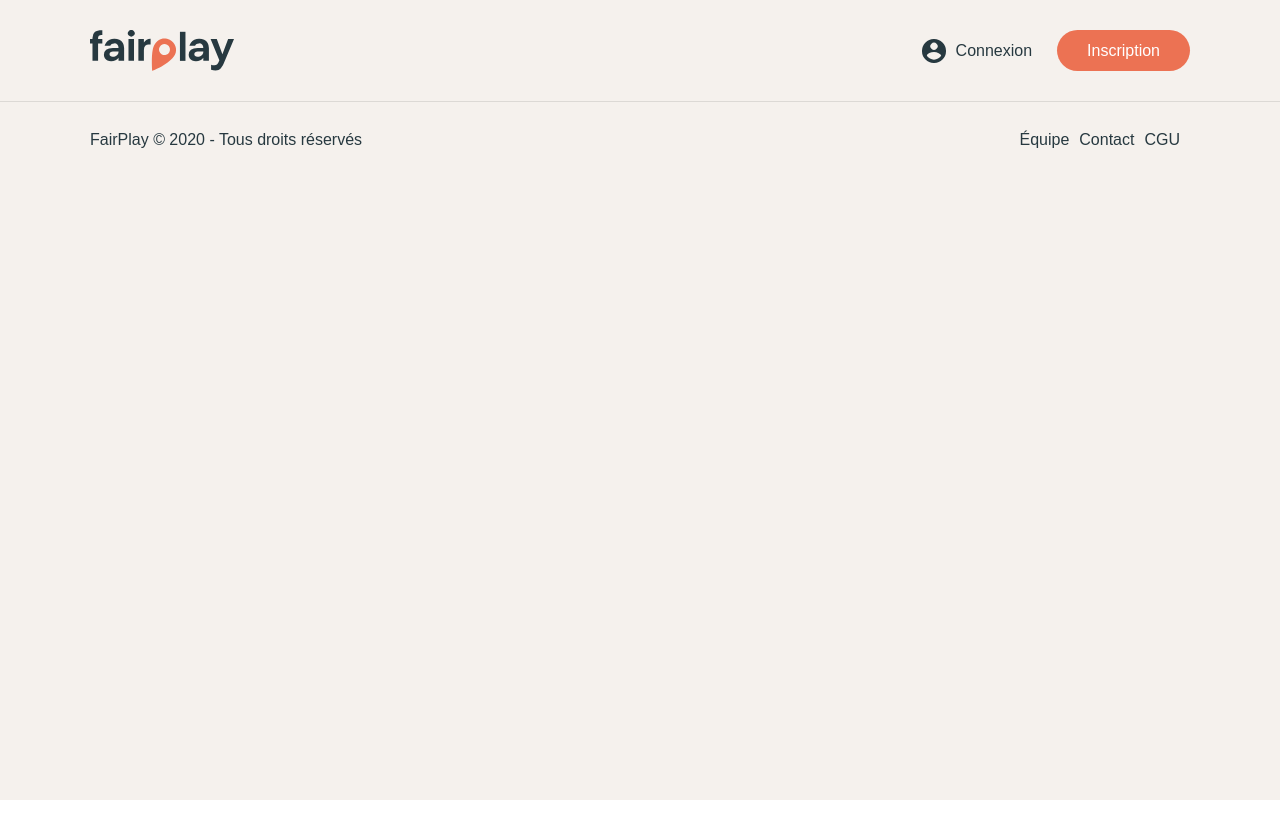
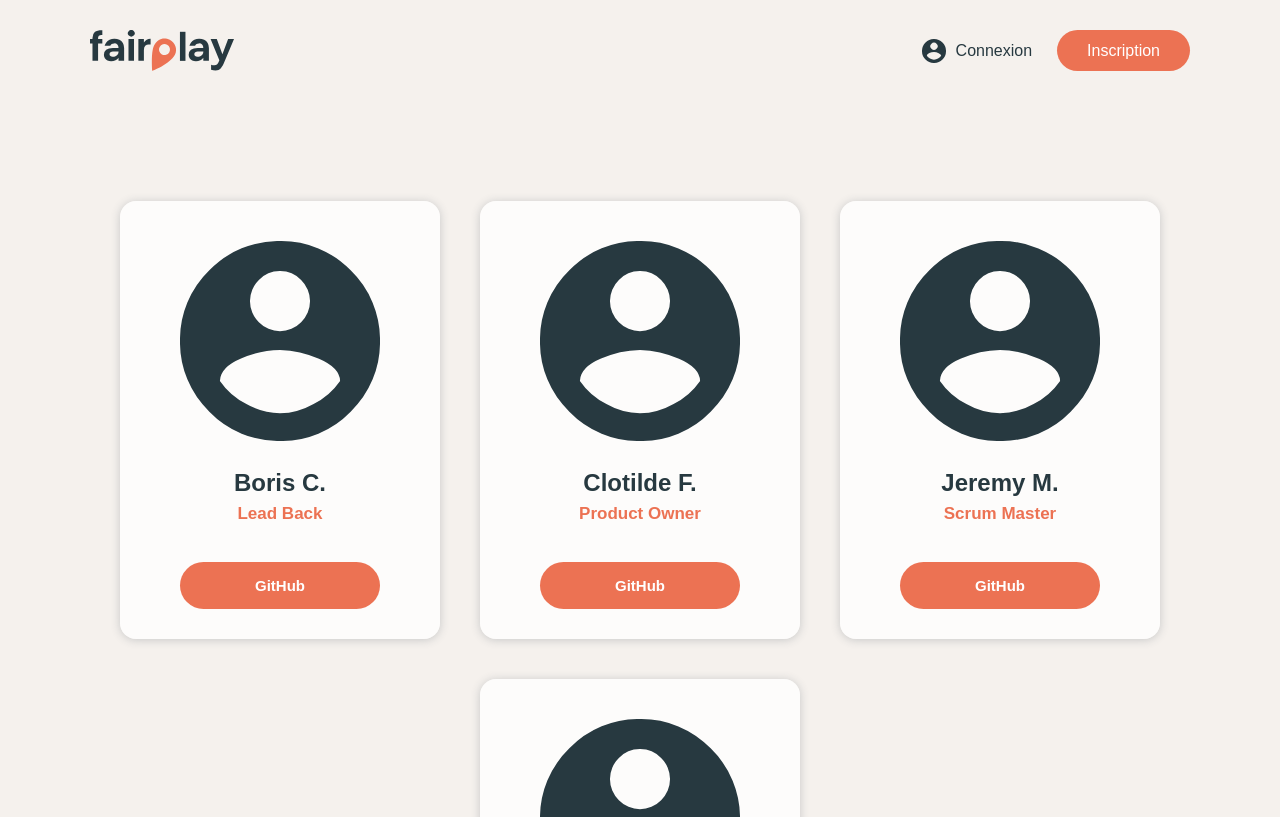
Before and after one commit to benjamin-russo/Fairplay, a React app in the folder frontend/: page /equipe in a window 1280 px wide. Shown: the top 817 px of the page. Built offline with nearby package versions, Linux system fonts and the light colour scheme.

Commit message:
team page and 404 components

```diff
--- a/frontend/src/components/App/index.js
+++ b/frontend/src/components/App/index.js
@@ -9,6 +9,8 @@ import Header from 'src/containers/Header';
 import Footer from 'src/components/Footer';
 import Login from 'src/containers/Login';
 import LoginModal from 'src/containers/LoginModal';
+import Error404 from 'src/components/Error404';
+import Team from 'src/components/Team';
 import './styles.css';
 
 // == Composant
@@ -30,6 +32,14 @@ const App = () => {
         <Search />
       </Route>
 
+      <Route path="/equipe">
+        <Team />
+      </Route>
+
+      <Route>
+        <Error404 />
+      </Route>
+
     </Switch>
     <Footer />
 
--- /dev/null
+++ b/frontend/src/components/Error404/index.js
@@ -0,0 +1,15 @@
+import React from 'react';
+
+import './style.scss';
+
+const Error404 = () => {
+  return (
+    <main className="mainError">
+      <h1 className="title">Erreur 404</h1>
+      <p className="subtitle">Qu'est-ce que vous faites là ?</p>
+      <p className="subsubtitle"> Hop hop hop on retourne dynamiser sa vie !</p>
+    </main>
+  )
+}
+
+export default Error404;
--- /dev/null
+++ b/frontend/src/components/Error404/style.scss
@@ -0,0 +1,42 @@
+@use 'src/styles/_vars.scss' as v;
+
+.mainError {
+  display: flex;
+  justify-content: center;
+  align-items: center;
+  flex-direction: column;
+  padding: 150px 25px 310px 25px;
+  background-image: url('src/assets/images/bg_error404.svg');
+  background-repeat: no-repeat;
+  background-position: center right -70px;
+  background-size: max(280px + 25%);
+}
+
+.title {
+  font-size: clamp(30px, 3vw, 60px);
+  font-weight: 600;
+  color: v.$darkColor;
+  line-height: 1.15;
+  margin-bottom: 40px;
+}
+
+.subtitle {
+  font-size: clamp(30px, 3vw, 15px);
+  font-weight: 600;
+  color: v.$darkColor;
+  line-height: 1.15;
+  margin-bottom: 20px;
+}
+
+.subsubtitle {
+  font-size: clamp(30px, 3vw, 15px);
+  font-weight: 600;
+  color: v.$primaryColor;
+  line-height: 1.15;
+}
+
+@media (max-width: 1000px) {
+  .mainError {
+    background-image: none;
+  }
+}
--- a/frontend/src/components/Footer/index.js
+++ b/frontend/src/components/Footer/index.js
@@ -6,7 +6,7 @@ const Footer = () => (
   <footer className="footer">
     <p className="footer__copyright">FairPlay © 2020 - Tous droits réservés</p>
     <ul className="footer__links">
-      <a href="#"><li>Équipe</li></a>
+      <a href="/equipe"><li>Équipe</li></a>
       <a href="#"><li>Contact</li></a>
       <a href="#"><li>CGU</li></a>
     </ul>
--- /dev/null
+++ b/frontend/src/components/Team/index.js
@@ -0,0 +1,40 @@
+import React from 'react';
+import memberImg from 'src/assets/icons/account_circle.svg';
+
+import './style.scss';
+
+const Team = () => {
+  return (
+    <main className="mainMember">
+      <article className="member">
+        <img className="member__img" src={memberImg} />
+        <h1 className="member__name">Boris C.</h1>
+        <p className="member__role">Lead Back</p>
+        <a href="#"><button type="button" className="member__github">GitHub</button></a>
+      </article>
+
+      <article className="member">
+        <img className="member__img" src={memberImg}/>
+        <h1 className="member__name">Clotilde F.</h1>
+        <p className="member__role">Product Owner</p>
+        <a href="#"><button type="button" className="member__github">GitHub</button></a>
+      </article>
+
+      <article className="member">
+        <img className="member__img" src={memberImg}/>
+        <h1 className="member__name">Jeremy M.</h1>
+        <p className="member__role">Scrum Master</p>
+        <a href="#"><button type="button" className="member__github">GitHub</button></a>
+      </article>
+
+      <article className="member">
+        <img className="member__img" src={memberImg}/>
+        <h1 className="member__name">Benjamin R.</h1>
+        <p className="member__role">Lead Front</p>
+        <a href="#"><button type="button" className="member__github">GitHub</button></a>
+      </article>
+    </main>
+  )
+}
+
+export default Team;
--- /dev/null
+++ b/frontend/src/components/Team/style.scss
@@ -0,0 +1,57 @@
+@use 'src/styles/_vars.scss' as v;
+
+.mainMember {
+  display: flex;
+  flex-direction: row;
+  flex-wrap: wrap;
+  margin: 80px 25px 300px 25px;
+  align-items: center;
+  justify-content: center;
+}
+
+.member {
+  display: flex;
+  flex-direction: column;
+  align-items: center;
+  background-color:rgba(255,255,255,.80);
+  border-radius: 16px;
+  box-shadow: v.$shadow;
+  width: 320px;
+  margin: 20px;
+  padding: 10px 40px 10px 40px;
+
+  &__img {
+    object-fit: contain;
+    width: 200px;
+    margin: 30px 0;
+
+  }
+
+  &__name {
+    font-size: 24px;
+    font-weight: 600;
+    color: v.$darkColor;
+    margin-bottom: 10px;
+  }
+
+  &__role {
+    font-size: 17px;
+    font-weight: 600;
+    color: v.$primaryColor;
+    margin-bottom: 20px;
+  }
+
+  &__github {
+    background-color: v.$primaryColor;
+    color: white;
+    padding: 10px;
+    border-radius: 25px;
+    border: none;
+    font-size: 15px;
+    width: 200px;
+    margin: 20px 0;
+    text-align: center;
+    padding: 15px 0;
+    font-weight: 600;
+  }
+}
```
Also changed, not shown: frontend/src/assets/images/bg_error404.svg (added).
